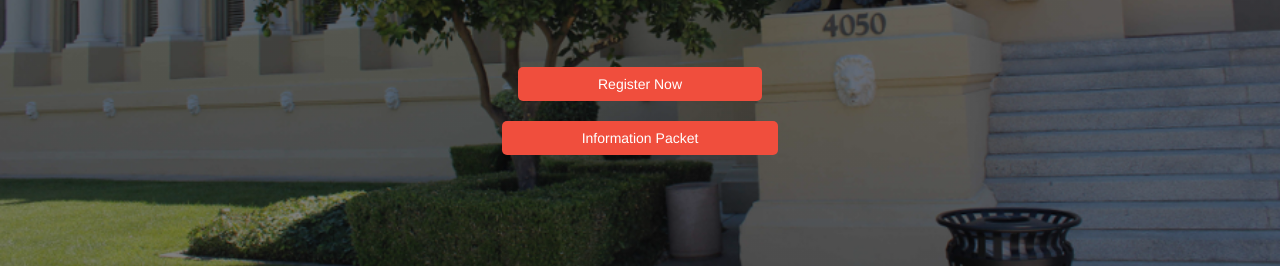
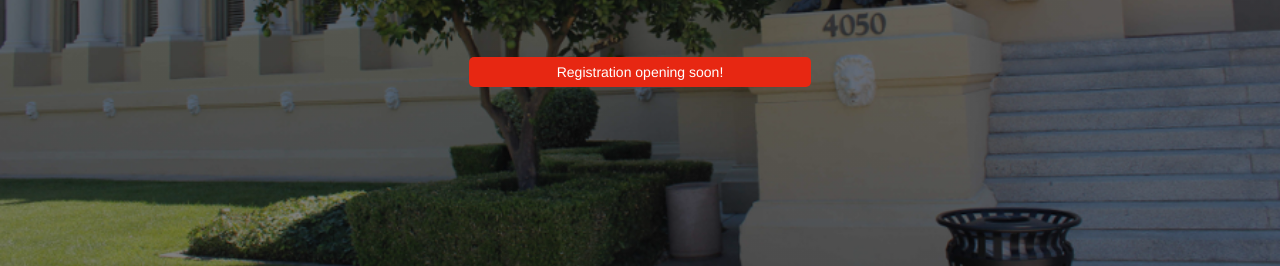
Before and after one commit to citrushack/citrushack.old, a website: page index.html in a window 1280 px wide. Shown: the part 456-722 px from the top of the page. Drawn offline with Linux system fonts and the light colour scheme.

Commit message:
Disabled registration button, removed info packet button, and added mailto link in sponsor section

```diff
--- a/assets/compass/sass/partials/_landing_screen.scss
+++ b/assets/compass/sass/partials/_landing_screen.scss
@@ -19,6 +19,8 @@ $landing-btn-radius: 5px;
 $landing-btn-spacing: 20px;
 $landing-btn-width: 160px;
 $landing-btn-height: 14px;
+
+$landing-coming-soon-bg: darken($bloodorange-red, 5%);
 
 #landing {
   @include set-size(100%,100%);
@@ -103,6 +105,14 @@ $landing-btn-height: 14px;
           }
         }
       }
+      #coming-soon {
+        @include horizontal-center();
+        margin-top: 60px;
+        background-color: $landing-coming-soon-bg;
+        padding: 5px 10px 5px 10px;
+        border-radius: 5px;
+        width:30%;
+      }
     }
   }
 }
--- a/index.html
+++ b/index.html
@@ -61,10 +61,13 @@
       <div id='content'>
         <h4 id='catchphrase'>Inland Empire's <u>Premier</u> Hackathon</h4>
         <h5 id='date'>April 17 - 19 <span style='color:#EE3925'>@</span> Riverside City Hall</h5>
+        <!--
         <div id='button-group'>
-          <button>Register Now</button>
-          <button>Information Packet</button>
+            <button>Register Now</button>
+            <button>Information Packet</button>
         </div>
+      -->
+        <div id='coming-soon'>Registration opening soon!</div>
       </div><!-- end landing content -->
     </div>
   </div><!-- end landing screen -->
@@ -173,7 +176,13 @@
     <div id='sponsors'>
       <div class='container'>
         <h1>Sponsors</h1>
-        <h2>&nbsp&nbsp&nbsp&nbsp<em>We need sponsors! <u>Contact us</u></em></h2>
+          <h2>&nbsp&nbsp&nbsp&nbsp
+            <em>We need sponsors!
+              <a href='mailto:citrushack+sponsors@gmail.com'>
+                <u>Contact us</u>
+              </a>
+            </em>
+          </h2>
         <div class='row'>
           <div class='col-md-12'>
             <img id='riverside-logo' class='img-responsive' src='assets/img/city.png'></img>
```
Also changed, not shown: assets/css/citrushack.css.
